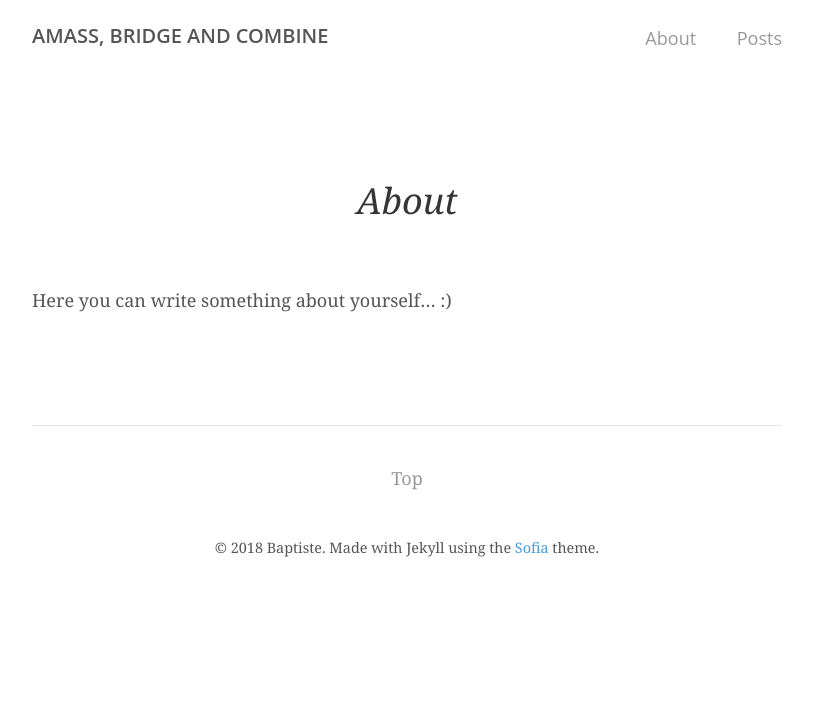
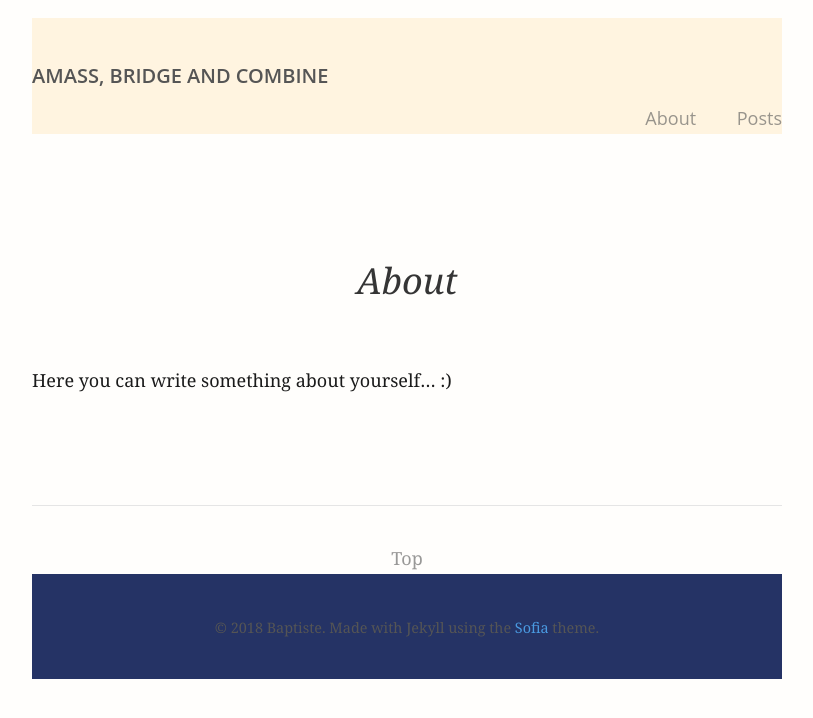
Before and after one commit to sunnyoaks/portfolio, a Jekyll site: the page built from about.md, in a window 1280 px wide. Shown: the top 718 px of the page, without its empty margins (233-1046 px from the left). Built offline with Jekyll 4.4.1, drawn with Linux system fonts in a browser that asks for light colours.

Commit message:
Colours added

```diff
--- a/_sass/ambridge/_base.scss
+++ b/_sass/ambridge/_base.scss
@@ -6,11 +6,11 @@
 
 html,
 body {
-  color: $default-color;
+  color: $text-black;
   margin: 0;
   padding: 0;
   text-rendering: optimizeLegibility;
-
+  background-color: $light-cream;
 }
 
 
--- a/_sass/ambridge/_layout.scss
+++ b/_sass/ambridge/_layout.scss
@@ -21,6 +21,8 @@ footer,
     margin: 1rem auto;
     position: relative;
     text-align: center;
+    background-color: $cream;
+    padding: 40px 0 40px 0;
   }
 
   &-title {
@@ -84,6 +86,7 @@ footer {
   font-family: $serif-secondary;
   padding: 2rem 0;
   text-align: center;
+  background-color: $dark-blue;
 
   span {
     color: $default-color;
--- a/_sass/ambridge/_variables.scss
+++ b/_sass/ambridge/_variables.scss
@@ -1,4 +1,12 @@
 // Colors
+
+$light-cream: #FFFEFC;
+$cream: #FFF4E0;
+$text-black:#1B1B1B;
+$dark-blue: #253365;
+
+
+
 $default-color: #555;
 $default-shade: #353535;
 $default-tint: #aaa;
```
